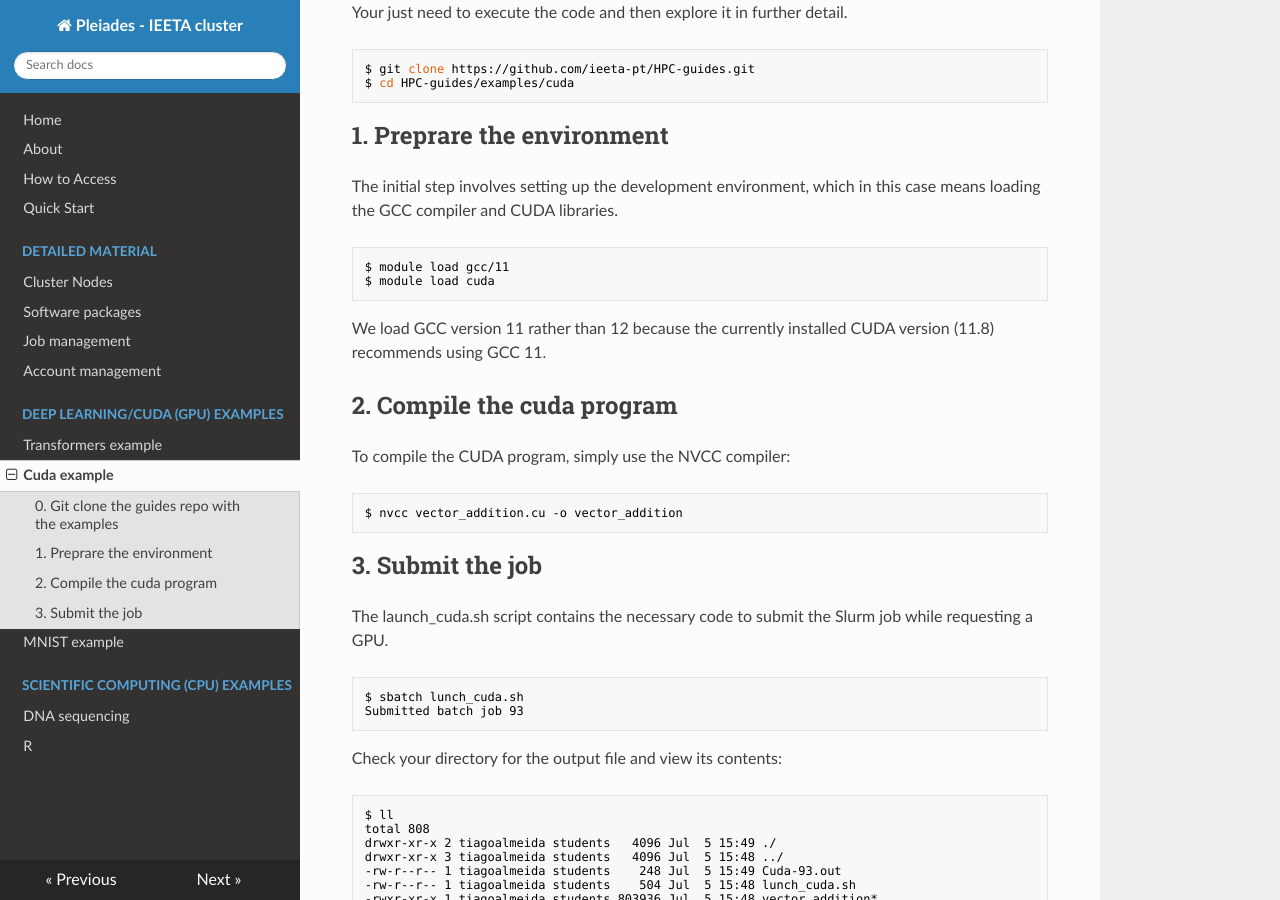
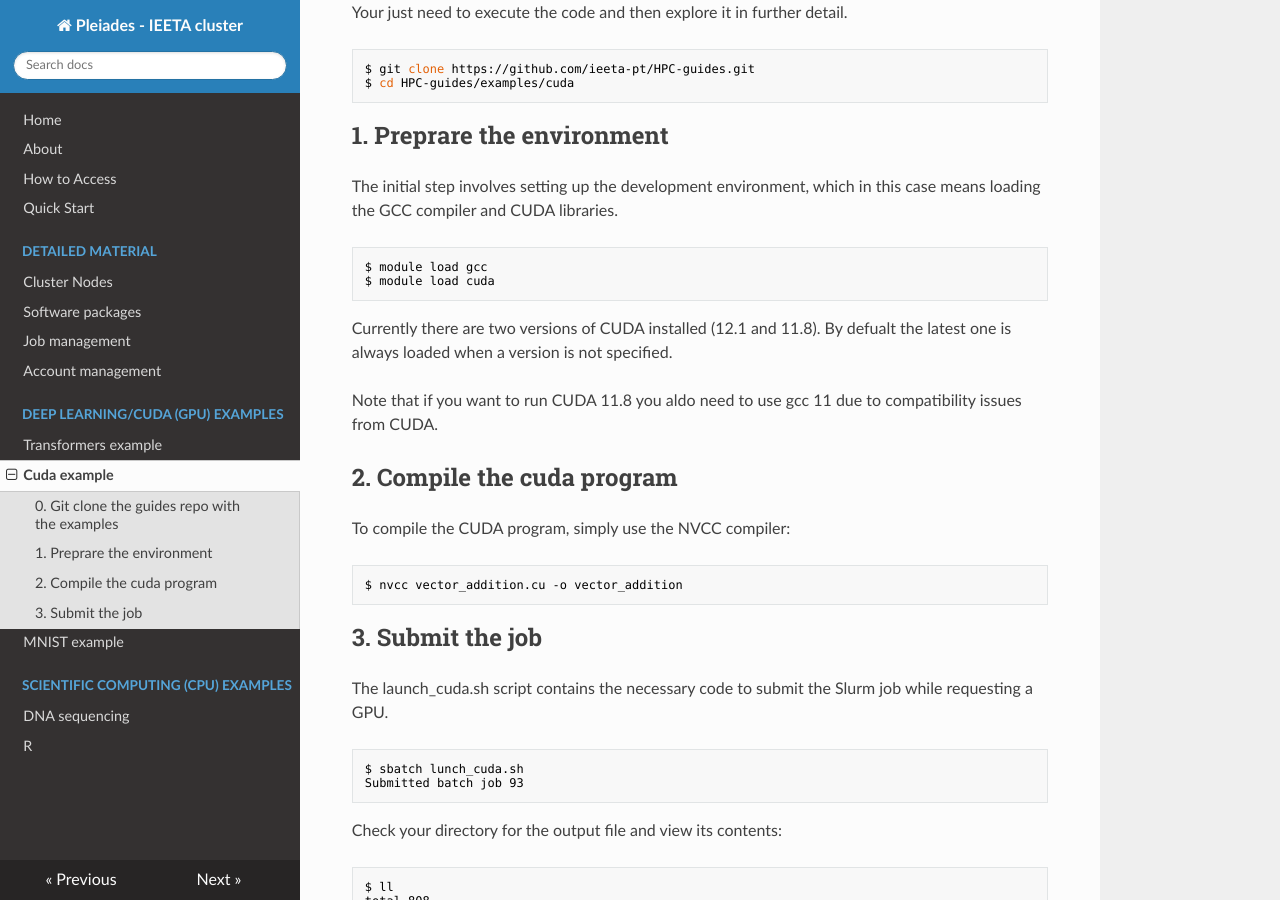
Before and after one commit to ieeta-pt/HPC-guides, an MkDocs documentation site: the page built from docs/examples/dl/cuda.md, in a window 1280 px wide and 900 px high, scrolled down 311 px. Built offline with MkDocs 1.6.1, drawn with Linux system fonts in a browser that asks for light colours; nearby versions of some CDN libraries.

Commit message:
Atualizar o cuda.md

````diff
--- a/docs/examples/dl/cuda.md
+++ b/docs/examples/dl/cuda.md
@@ -16,11 +16,13 @@ $ cd HPC-guides/examples/cuda
 The initial step involves setting up the development environment, which in this case means loading the GCC compiler and CUDA libraries.
 
 ```bash
-$ module load gcc/11
+$ module load gcc
 $ module load cuda
 ```
 
-We load GCC version 11 rather than 12 because the currently installed CUDA version (11.8) recommends using GCC 11.
+Currently there are two versions of CUDA installed (12.1 and 11.8). By defualt the latest one is always loaded when a version is not specified.
+
+Note that if you want to run CUDA 11.8 you aldo need to use gcc 11 due to compatibility issues from CUDA.
 
 ## 2. Compile the cuda program
 
````
